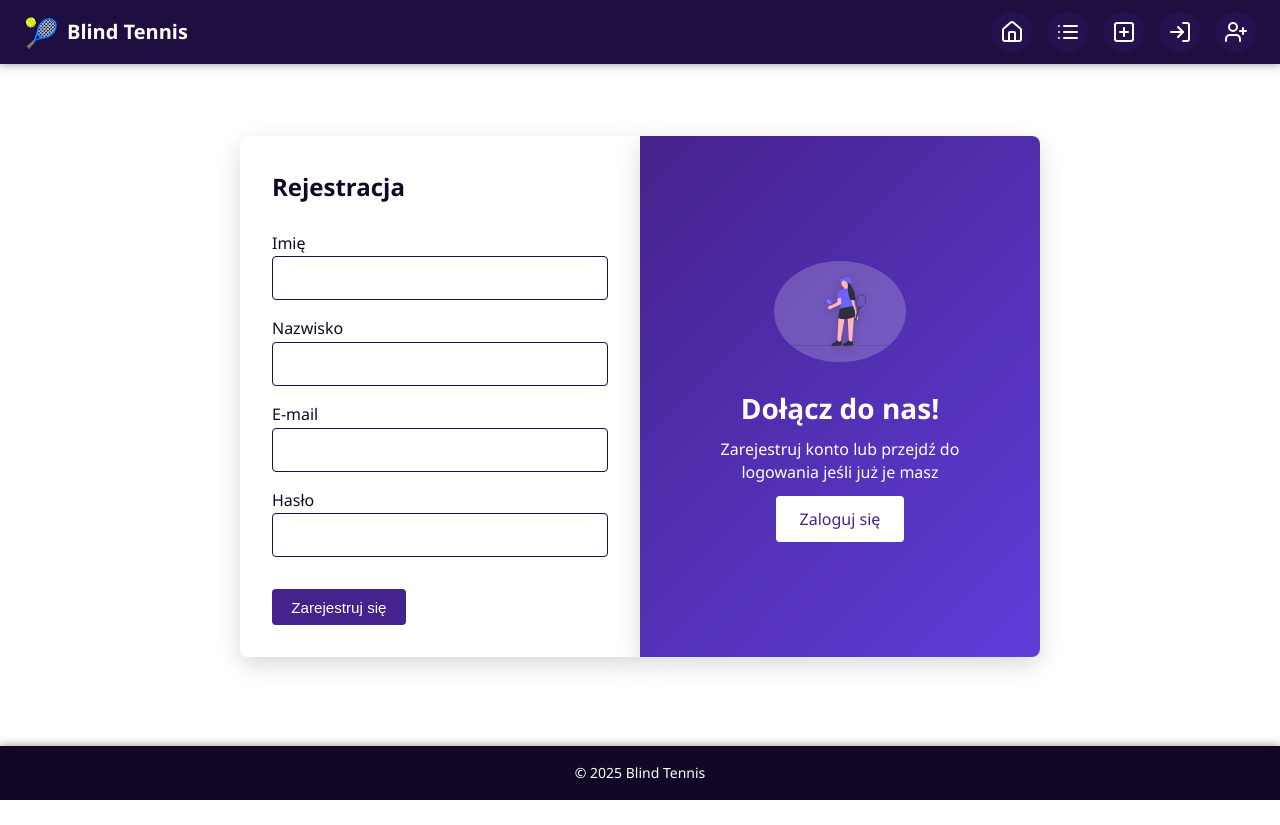
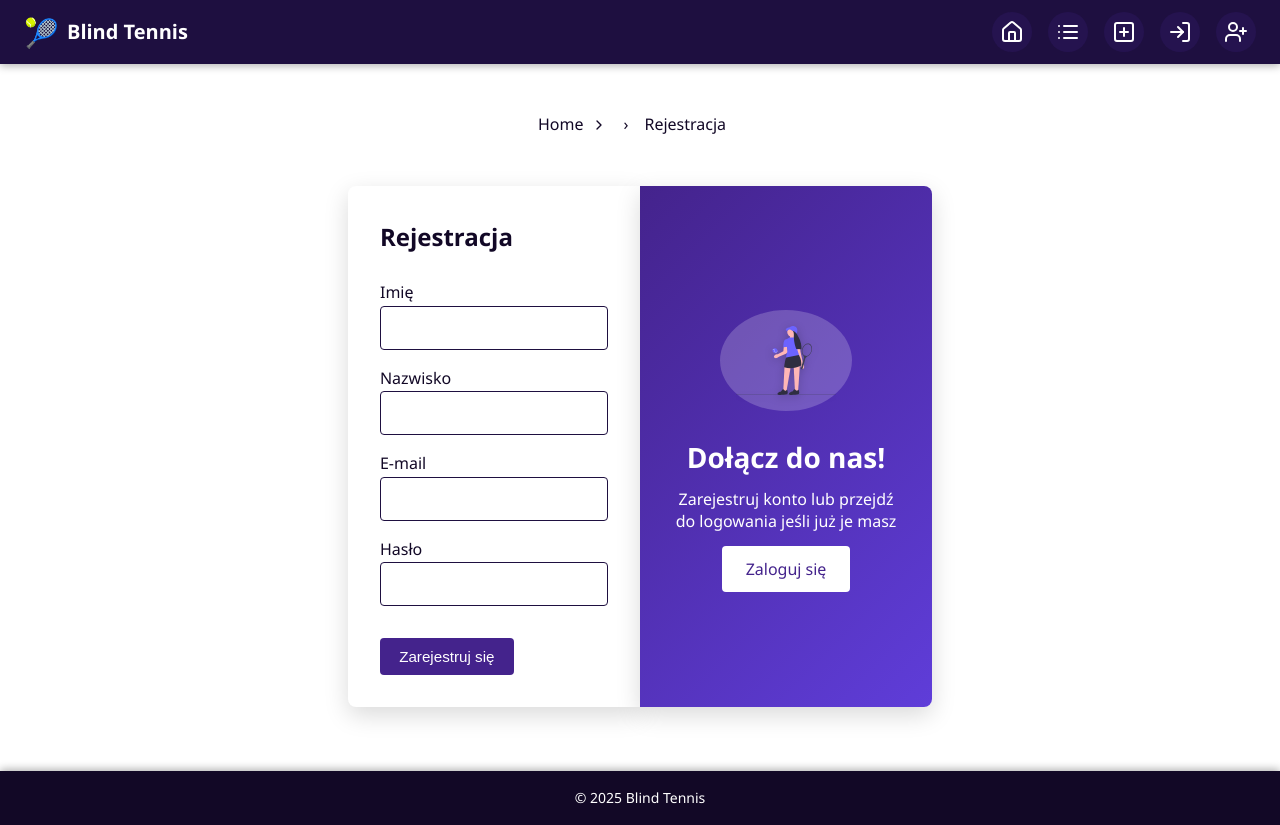
Before and after one commit to horzel02/blind-tennis-client, a React (Vite) app: page /register in a window 1280 px wide. Before the commit the page ends 800 px from the top, so only its background shows below. Built offline with nearby package versions, Linux system fonts and the light colour scheme; no server answers.

Commit message:
Add Breadcrumbs

```diff
--- a/src/components/AuthSplit.jsx
+++ b/src/components/AuthSplit.jsx
@@ -5,6 +5,7 @@ import { useAuth } from '../contexts/AuthContext';
 import '../styles/auth-split.css';
 import { toast } from 'react-toastify';
 import illustration from '../assets/tennis-illustration.svg';
+import Breadcrumbs from '../components/Breadcrumbs';
 
 export default function AuthSplit({ mode = 'login' }) {
   const isLogin = mode === 'login';
@@ -38,7 +39,16 @@ export default function AuthSplit({ mode = 'login' }) {
     }
   };
 
+  const breadcrumbItems = [
+    { label: 'Home', href: '/' },
+    { label: isLogin ? 'Logowanie' : 'Rejestracja' }
+  ];
+
   return (
+    // Dodajemy nowy div-wrapper dla całej strony, który będzie zawierał Breadcrumbs i kontener autoryzacji
+    <div className="auth-page-wrapper">
+      <Breadcrumbs items={breadcrumbItems} /> {/* Breadcrumbs jest teraz na zewnątrz flex kontenera */}
+
       <div className="auth-split-container">
         <div className="panel panel--form">
           <h2 className="auth-title">{isLogin ? 'Logowanie' : 'Rejestracja'}</h2>
@@ -125,5 +135,6 @@ export default function AuthSplit({ mode = 'login' }) {
           </div>
         </div>
       </div>
+    </div>
   );
 }
--- /dev/null
+++ b/src/components/Breadcrumbs.jsx
@@ -0,0 +1,27 @@
+// client/src/components/Breadcrumbs.jsx
+import React from 'react';
+import { ChevronRight } from 'lucide-react'
+import '../styles/tournamentDetails.css'
+
+function Breadcrumbs({ items }) {
+  return (
+    <nav aria-label="breadcrumb" className="breadcrumbs">
+      <ol>
+        {items.map((i, idx) => (
+          <li key={idx} className="breadcrumb-item">
+            {idx < items.length - 1 ? (
+              <>
+                <a href={i.href}>{i.label}</a>
+                <ChevronRight size={16} aria-hidden="true" className="breadcrumb-separator" />
+              </>
+            ) : (
+              <span aria-current="page">{i.label}</span>
+            )}
+          </li>
+        ))}
+      </ol>
+    </nav>
+  );
+}
+
+export default Breadcrumbs;
--- a/src/components/TournamentForm.jsx
+++ b/src/components/TournamentForm.jsx
@@ -8,12 +8,13 @@ import {
   Settings2
 } from 'lucide-react'
 import '../styles/tournamentForm.css'
+import Breadcrumbs from './Breadcrumbs';
 
 export default function TournamentForm({
-  initialData = null,      // jeśli edycja, rodzic przekaże obiekt
-  onSubmit,                // callback do zapisu (create/update)
-  title,                   // nagłówek formularza
-  submitText               // tekst przycisku końcowego
+  initialData = null,
+  onSubmit,
+  title,
+  submitText
 }) {
   const navigate = useNavigate()
   const { id } = useParams()
@@ -118,6 +119,7 @@ export default function TournamentForm({
     }
   }, [form.start_date]);
 
+  // Poprawiono: `handleChange` było zduplikowane, usunięto drugą definicję
   const handleChange = e => {
     const { name, value, type, checked } = e.target
     setForm(f => ({
@@ -144,8 +146,16 @@ export default function TournamentForm({
     onSubmit(form)
   }
 
+  // Breadcrumbs
+  const breadcrumbItems = [
+    { label: 'Home', href: '/' },
+    { label: 'Turnieje', href: '/tournaments' },
+    { label: isEdit ? 'Edytuj Turniej' : 'Utwórz Turniej' }
+  ];
+
   return (
     <section className="wizard-shell container">
+      <Breadcrumbs items={breadcrumbItems} />
       <h2>{title}</h2>
 
       <div className="wizard-header">
--- a/src/components/TournamentList.jsx
+++ b/src/components/TournamentList.jsx
@@ -5,6 +5,7 @@ import { useAuth } from '../contexts/AuthContext';
 import TournamentFilters from './TournamentFilters';
 import TournamentCard from './TournamentCard';
 import '../styles/tournamentList.css';
+import Breadcrumbs from './Breadcrumbs';
 
 function normalizeStr(str) {
   return str
@@ -141,8 +142,17 @@ export default function TournamentList({
   if (loading) return <p aria-live="polite">Ładowanie turniejów…</p>;
   if (error) return <p className="error">Błąd: {error}</p>;
 
+  // 9. Breadcrumbs
+  const breadcrumbItems = [
+    { label: 'Home', href: '/' },
+    { label: 'Turnieje' }
+  ];
+
   return (
     <div className="tournaments-page container">
+
+      <Breadcrumbs items={breadcrumbItems} />
+
       {/* 10) CONTROLS BAR */}
       <div className="controls-bar">
         <h1>{title}</h1>
--- a/src/pages/Home.jsx
+++ b/src/pages/Home.jsx
@@ -12,7 +12,7 @@ export default function Home() {
             Dołącz i organizuj<br />turnieje Blind Tennis
           </h1>
           <p className="hero-desc">
-            Znajdź nadchodzące turnieje i zgłoś swój udział, lub stwórz własne wydarzenie – wszystko w pełni dostępne dla osób niewidomych i słabowidzących.
+            Znajdź nadchodzące turnieje i zgłoś swój udział, lub stwórz własne wydarzenie - wszystko w pełni dostępne dla osób niewidomych i słabowidzących.
           </p>
           <div className="hero-buttons">
             <Link to="/tournaments" className="btn-primary">
--- a/src/pages/TournamentRegistrationsAdmin.jsx
+++ b/src/pages/TournamentRegistrationsAdmin.jsx
@@ -6,6 +6,7 @@ import { useAuth } from '../contexts/AuthContext';
 import * as registrationService from '../services/registrationService';
 import * as tournamentService from '../services/tournamentService';
 import '../styles/tournamentRegistrationsAdmin.css';
+import Breadcrumbs from '../components/Breadcrumbs';
 
 
 export default function TournamentRegistrationsAdmin() {
@@ -269,10 +270,18 @@ export default function TournamentRegistrationsAdmin() {
   if (loading) return <p>Ładowanie zgłoszeń…</p>;
   if (error) return <p className="error">Błąd: {error}</p>;
 
+    // Breadcrumbs
+  const breadcrumbItems = [
+    { label: 'Home', href: '/' },
+    { label: 'Turnieje', href: '/tournaments' },
+    { label: tournament?.name ?? 'Ładowanie nazwy turnieju...', href: `/tournaments/${id}` },
+    { label: 'Zarządzanie zgłoszeniami'}
+  ];
 
   // ─── RENDER
   return (
     <div className="container" style={{ padding: '1rem', marginBottom: '2rem' }}>
+      <Breadcrumbs items={breadcrumbItems} />
       <h1 style={{ marginBottom: '1.5rem' }}>
         Zgłoszenia do turnieju «{tournament?.name ?? `#${id}`}»
       </h1>
--- a/src/styles/auth-split.css
+++ b/src/styles/auth-split.css
@@ -1,17 +1,31 @@
 /* ========================================================================== */
-/* 1. SPLIT-CONTAINER – układ dwóch paneli obok siebie                          */
+/* 0. AUTH PAGE WRAPPER - nowy kontener dla całej strony autoryzacji        */
+/* ========================================================================== */
+.auth-page-wrapper {
+  display: flex;
+  flex-direction: column;
+  align-items: center;
+  padding: 2rem 1rem;
+  min-height:  70vh;
+  box-sizing: border-box;
+}
+
+/* ========================================================================== */
+/* 1. SPLIT-CONTAINER – układ dwóch paneli obok siebie                        */
 /* ========================================================================== */
 .auth-split-container {
   width: 90%;
+  max-width: 800px;
   display: flex;
   justify-content: center;
   align-items: stretch;
   gap: 0;
   flex-wrap: nowrap;
+  margin-top: 2rem;
 }
 
 /* ========================================================================== */
-/* 2. FORM PANEL                                                                */
+/* 2. FORM PANEL                                                              */
 /* ========================================================================== */
 .panel--form {
   flex: 1 1 350px;
@@ -31,7 +45,7 @@
   color: var(--ct-darkest);
 }
 
-/* 2.2 Przycisk formularza – korzysta z klasy .btn-primary z globals.css       */
+/* 2.2 Przycisk formularza  */
 .panel--form .auth-button {
   margin-top: 1rem;
 }
@@ -47,7 +61,7 @@
 }
 
 /* ========================================================================== */
-/* 3. ASIDE PANEL                                                               */
+/* 3. ASIDE PANEL                                                             */
 /* ========================================================================== */
 .panel--aside {
   flex: 1 1 350px;
@@ -65,7 +79,7 @@
 }
 
 /* ========================================================================== */
-/* 4. ILLUSTRATION WRAPPER – styl otoczki obrazka                                */
+/* 4. ILLUSTRATION WRAPPER – styl otoczki obrazka                             */
 /* ========================================================================== */
 .aside-illustration-wrapper {
   background: rgba(255, 255, 255, 0.2);
@@ -80,7 +94,7 @@
 }
 
 /* ========================================================================== */
-/* 5. ASIDE TEXT                                                               */
+/* 5. ASIDE TEXT                                                              */
 /* ========================================================================== */
 .aside-text h3 {
   font-size: 1.75rem;
@@ -94,7 +108,7 @@
 }
 
 /* ========================================================================== */
-/* 6. ASIDE BUTTON                                                             */
+/* 6. ASIDE BUTTON                                                            */
 /* ========================================================================== */
 
 .aside-button {
@@ -112,18 +126,28 @@
 }
 
 /* ========================================================================== */
-/* 7. RESPONSIVE (MOBILE) – jeśli szerokość < 800px                              */
+/* 7. RESPONSIVE (MOBILE) – jeśli szerokość < 800px                           */
 /* ========================================================================== */
 @media (max-width: 800px) {
   .auth-split-container {
     flex-direction: column;
     flex-wrap: wrap;
     gap: 2rem 0;
+    margin-top: 1.5rem;
+  }
+
+  .panel--form {
+    border-radius: 8px 8px 0 0;
+  }
+
+  .panel--aside {
+    border-radius: 0 0 8px 8px;
   }
 }
 
+
 /* ========================================================================== */
-/* 8. GLOBAL AUTH INPUT (inputy logowania/rejestracji)                         */
+/* 8. GLOBAL AUTH INPUT (inputy logowania/rejestracji)                        */
 /* ========================================================================== */
 .auth-input {
   display: block;
@@ -141,7 +165,7 @@
 }
 
 /* ========================================================================== */
-/* 9. GLOBAL AUTH-INPUT HOVER / FOCUS                                           */
+/* 9. GLOBAL AUTH-INPUT HOVER / FOCUS                                         */
 /* ========================================================================== */
 .auth-input:hover,
 .auth-input:focus {
```
Also changed, not shown: src/pages/TournamentDetailsPage.jsx (+30 -59 lines), src/pages/TournamentEditPage.jsx (deleted). Lines whose indentation alone changed are shown as unchanged.
